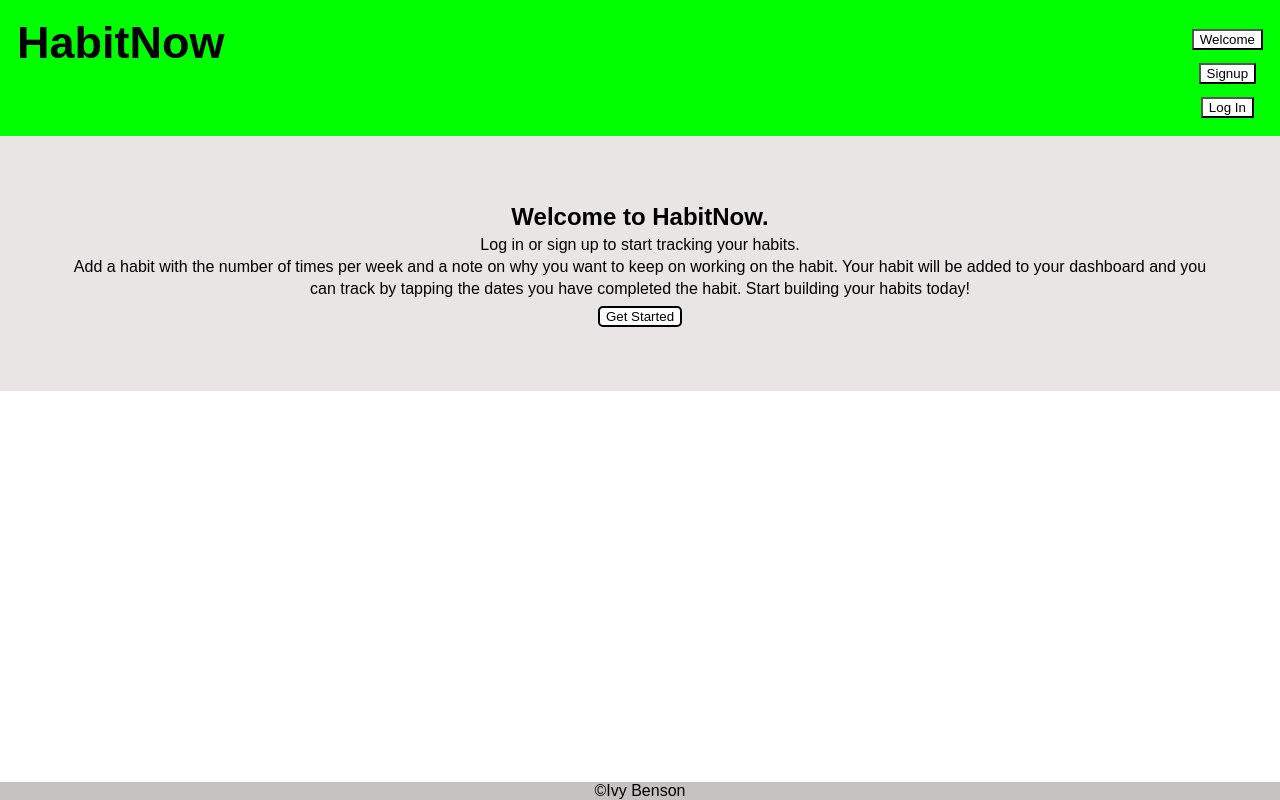
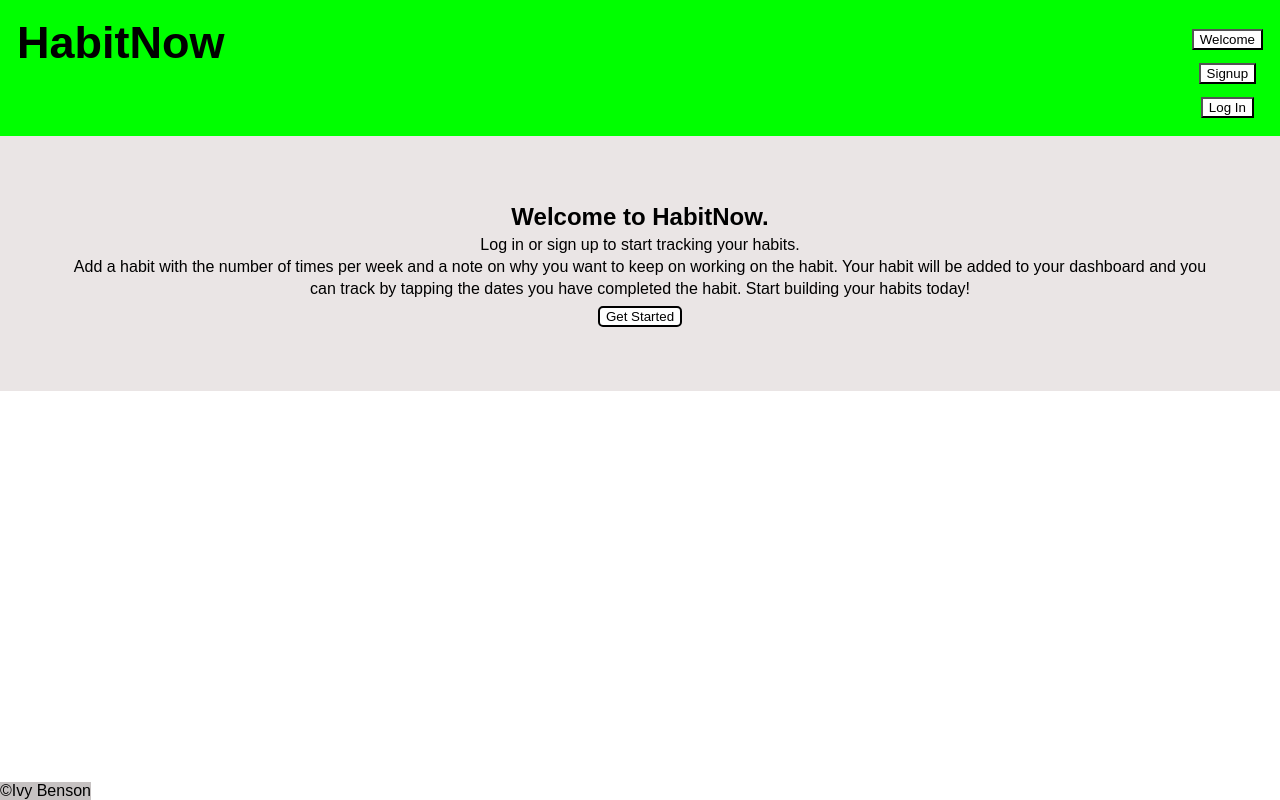
Before and after one commit to ivybenson/habit-app, a React (Create React App) app: page / in a window 1280 px wide. Built offline with nearby package versions, Linux system fonts and the light colour scheme; no server answers.

Commit message:
footer issue

```diff
--- a/src/App.css
+++ b/src/App.css
@@ -182,10 +182,16 @@ button :active {
   align-self: center;
 }
 
+.App {
+  min-height: 100vh; /* will cover the 100% of viewport */
+  overflow: hidden;
+  display: block;
+  position: relative;
+  padding-bottom: 100px; /* height of your footer */
+}
+
 footer {
   background-color: rgb(198, 194, 194);
   position: absolute;
-  left: 0;
   bottom: 0;
-  right: 0;
 }
```
Also changed, not shown: 1 other file (tests, documents, lock files or other folders).
